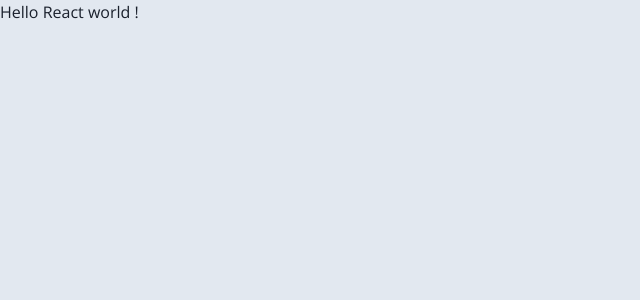
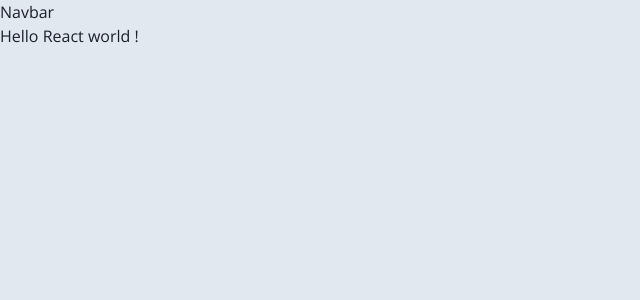
Before and after one commit to GKielbasa/Reddit-clone-, a Next.js app: page / in a window 1280 px wide. Shown: the top 300 px of the page, without its empty margins (0-640 px from the left). Built offline with nearby package versions, Linux system fonts and the light colour scheme.

Commit message:
added nav bar

```diff
--- a/src/chakra/theme.ts
+++ b/src/chakra/theme.ts
@@ -28,5 +28,5 @@
     },
     components: { //komponenty ui oferowane przez chakre
         // Button
-    }
+    },
 });
--- /dev/null
+++ b/src/components/Layout/Layout.tsx
@@ -0,0 +1,20 @@
+
+// W toturialu było to zrobione całkiem inaczej ale z **** nie udało się uruchomic tamtej wersji jeżeli coś niedziała to możliwe że to
+
+import React, { ReactNode } from 'react';
+import Navbar from '../Navbar/Navbar';
+
+type Props = {
+    children: ReactNode;
+};
+
+const Layout: React.FC<Props> = ({ children }) => {
+    return (
+    <>
+        <Navbar />
+        <main>{children}</main>
+    </>
+    );
+};
+
+export default Layout;
--- /dev/null
+++ b/src/components/Navbar/Navbar.tsx
@@ -0,0 +1,8 @@
+import React from 'react';
+
+
+
+const Navbar:React.FC = () => {
+    return <div>Navbar</div>;
+};
+export default Navbar;
--- a/src/pages/_app.tsx
+++ b/src/pages/_app.tsx
@@ -6,15 +6,17 @@
 
 // import chakraProvider to coś stylu bootstrap
 import { ChakraProvider } from '@chakra-ui/react'
-
 import { theme } from '../chakra/theme';
+import Layout from '../components/Layout/Layout';
 
 
-export default function MyApp({ Component, pageProps }: AppProps) {
+function MyApp({ Component, pageProps }: AppProps) {
   return (
     <ChakraProvider theme={theme}>
-      <Component {...pageProps} />
+      <Layout>
+        <Component {...pageProps} />
+      </Layout>
     </ChakraProvider>
-
   );
 }
+export default MyApp;
```
